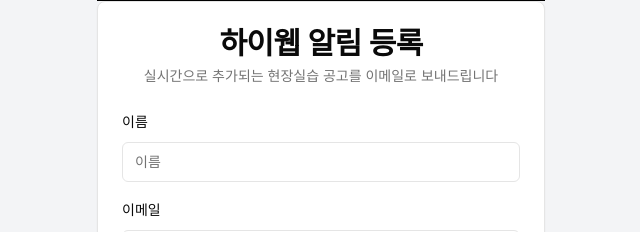
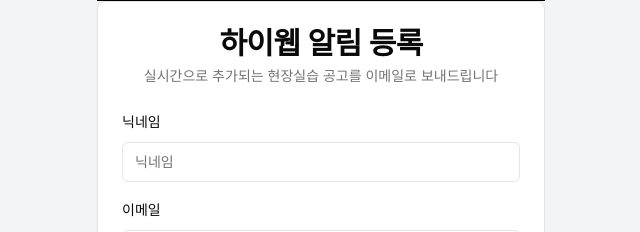
Before and after one commit to hywep/hywep-front, a Next.js app: page /register in a window 1280 px wide. Shown: the part 78-310 px from the top of the page, without its empty margins (319-959 px from the left). Built offline with nearby package versions, Linux system fonts and the light colour scheme.

Commit message:
feat: change name to nickname

```diff
--- a/src/components/forms/registerForm.tsx
+++ b/src/components/forms/registerForm.tsx
@@ -116,12 +116,12 @@
                         </CardHeader>
                         <CardContent className="space-y-4">
                             <div className="space-y-2">
-                                <Label htmlFor="name">이름</Label>
+                                <Label htmlFor="name">닉네임</Label>
                                 <Input
                                     id="name"
                                     name="name"
                                     type="text"
-                                    placeholder="이름"
+                                    placeholder="닉네임"
                                     value={name}
                                     onChange={(e) => setName(e.target.value)}
                                 />
--- a/src/components/forms/settingForm.tsx
+++ b/src/components/forms/settingForm.tsx
@@ -133,12 +133,12 @@
                         </CardHeader>
                         <CardContent className="space-y-4">
                             <div className="space-y-2">
-                                <Label htmlFor="name">이름</Label>
+                                <Label htmlFor="name">닉네임</Label>
                                 <Input
                                     id="name"
                                     name="name"
                                     type="text"
-                                    placeholder="이름"
+                                    placeholder="닉네임"
                                     value={name}
                                     onChange={(e) => setName(e.target.value)}
                                 />
```
